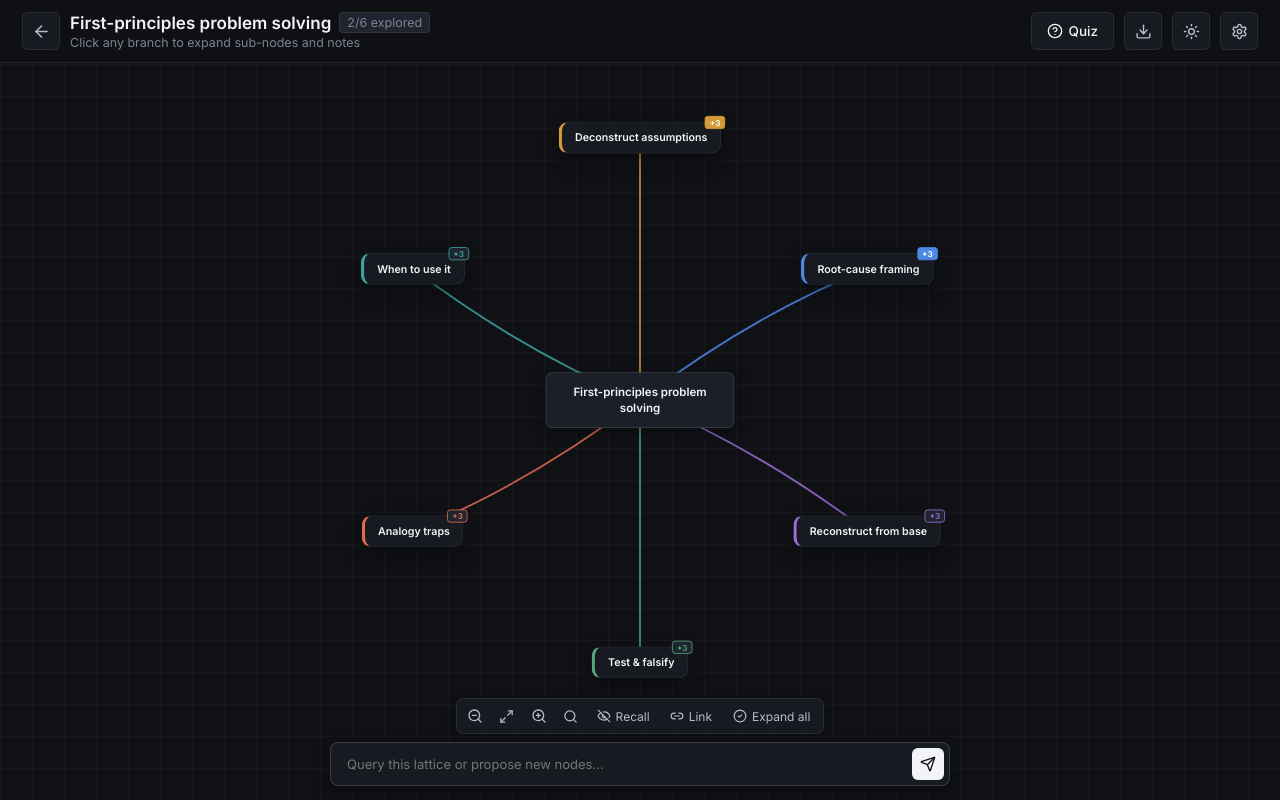
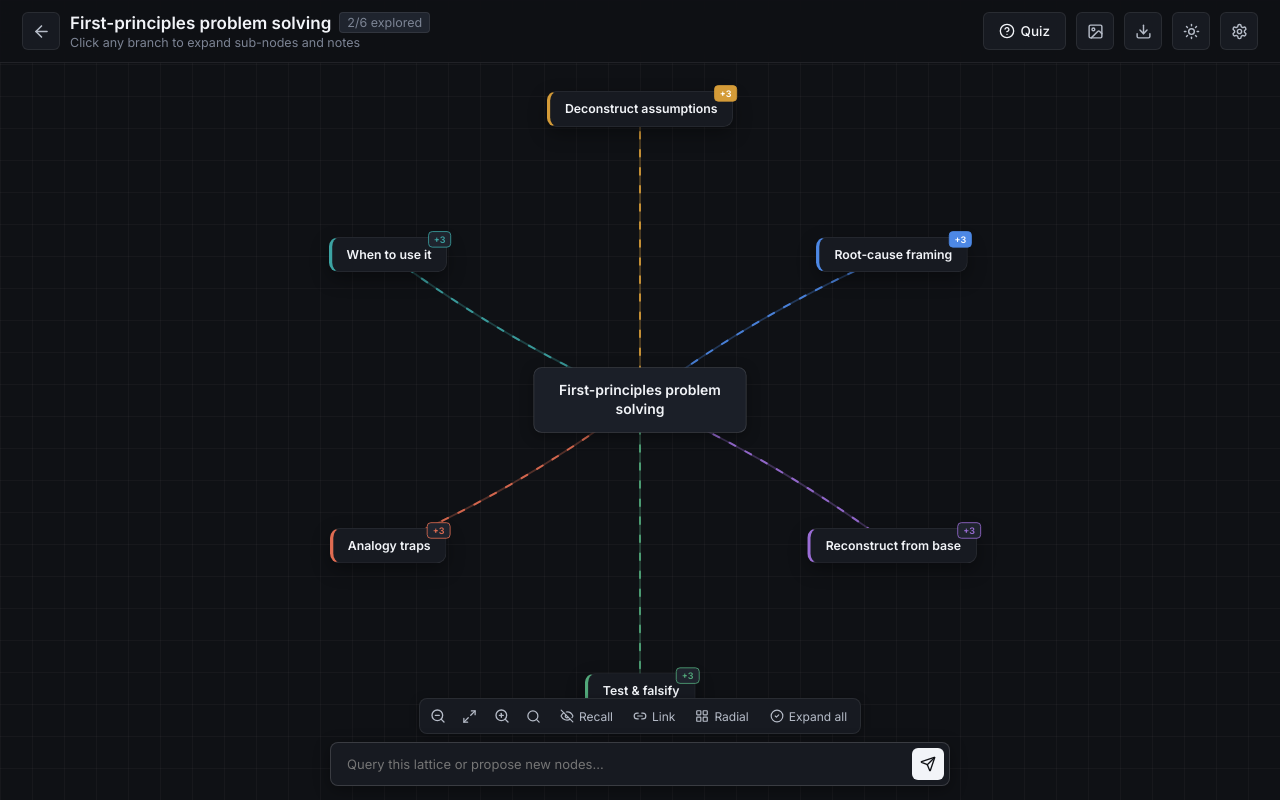
Before and after one commit to mrsingh111/branchwise, a React (Vite) app: page / in a window 1280 px wide. Both pictures are taken after a click on the button "Open Canvas". Built offline with nearby package versions, Linux system fonts and the light colour scheme; the HTML template or start-up script is replaced by a standard one.

Commit message:
Add larger map text, animated wires, layout switcher, draggable nodes, and SVG export

```diff
--- a/src/components/MindMapView.jsx
+++ b/src/components/MindMapView.jsx
@@ -21,6 +21,8 @@ import {
   Link2,
   Check,
   RotateCcw,
+  LayoutGrid,
+  Image as ImageIcon,
 } from 'lucide-react';
 import { BRANCH_COLORS } from '../data/presets';
 import { askAboutMap, expandNodeWithAI, synthesizeNodes } from '../services/aiProvider';
@@ -120,53 +122,88 @@ export default function MindMapView({
   const [linkLoading, setLinkLoading] = useState(false);
   const [activeLink, setActiveLink] = useState(null);
 
+  // Layout switcher & draggable node offsets
+  const [layoutMode, setLayoutMode] = useState('radial'); // 'radial' | 'tree' | 'org'
+  const [nodeOffsets, setNodeOffsets] = useState({});
+  const nodeDragRef = useRef({ active: false, id: null, startX: 0, startY: 0, origDx: 0, origDy: 0, moved: false });
+
   const layout = useMemo(() => {
-    const angles = getBranchAngles(map.branches.length);
-    const branchRadius = 320;
-    const childRadius = 290;
-    const leafRadius = 245;
+    const count = Math.max(1, map.branches.length);
+    const angles = getBranchAngles(count);
+    const branchRadius = 355;
+    const childRadius = 325;
+    const leafRadius = 275;
 
     const rawBranches = map.branches.map((branch, idx) => {
-      const angle = angles[idx];
-      const bx = CX + Math.cos(angle) * branchRadius;
-      const by = CY + Math.sin(angle) * branchRadius;
       const color = BRANCH_COLORS[branch.colorIdx % BRANCH_COLORS.length];
-
       const isExpanded = expandedBranches.has(branch.id);
       const children = isExpanded ? branch.children || [] : [];
-      const sectorLimit = (2 * Math.PI) / Math.max(1, map.branches.length);
-      const spread = Math.min(sectorLimit * 0.92, 0.48 * Math.max(1, children.length - 1));
-
-      const childPositions = children.map((child, cIdx) => {
+
+      let bx, by, angle;
+      let childPositions = [];
+
+      if (layoutMode === 'tree') {
+        // Left -> Right structured tree
+        const rowGap = 210;
+        const totalH = (count - 1) * rowGap;
+        bx = CX - 120 + 360;
+        by = CY - totalH / 2 + idx * rowGap;
+        angle = 0;
+
+        const cGap = 138;
+        const cTotal = (children.length - 1) * cGap;
+        childPositions = children.map((child, cIdx) => {
+          const px = bx + 320;
+          const py = by - cTotal / 2 + cIdx * cGap;
+          return { ...child, x: px, y: py, lx: px + 295, ly: py, cAngle: 0 };
+        });
+      } else if (layoutMode === 'org') {
+        // Top -> Down hierarchy
+        const colGap = 310;
+        const totalW = (count - 1) * colGap;
+        bx = CX - totalW / 2 + idx * colGap;
+        by = CY - 180 + 240;
+        angle = Math.PI / 2;
+
+        const cGap = 255;
+        const cTotal = (children.length - 1) * cGap;
+        childPositions = children.map((child, cIdx) => {
+          const px = bx - cTotal / 2 + cIdx * cGap;
+          const py = by + 210;
+          return { ...child, x: px, y: py, lx: px, ly: py + 150, cAngle: Math.PI / 2 };
+        });
+      } else {
+        // Radial
+        angle = angles[idx];
+        bx = CX + Math.cos(angle) * branchRadius;
+        by = CY + Math.sin(angle) * branchRadius;
+        const sectorLimit = (2 * Math.PI) / count;
+        const spread = Math.min(sectorLimit * 0.94, 0.5 * Math.max(1, children.length - 1));
+
+        childPositions = children.map((child, cIdx) => {
           const offset =
             children.length === 1
               ? 0
               : -spread / 2 + (cIdx / (children.length - 1)) * spread;
           const cAngle = angle + offset;
-        const r = children.length >= 3 && cIdx % 2 === 1 ? childRadius + 58 : childRadius;
+          const r = children.length >= 3 && cIdx % 2 === 1 ? childRadius + 64 : childRadius;
           const px = bx + Math.cos(cAngle) * r;
           const py = by + Math.sin(cAngle) * r;
-
           const lx = px + Math.cos(cAngle) * leafRadius;
           const ly = py + Math.sin(cAngle) * leafRadius;
-
-        return {
-          ...child,
-          x: px,
-          y: py,
-          lx,
-          ly,
-          cAngle,
-        };
-      });
+          return { ...child, x: px, y: py, lx, ly, cAngle };
+        });
+      }
 
       return { branch, bx, by, angle, color, isExpanded, childPositions };
     });
 
     // Build AABB list: [center, ...branches, ...children, ...leaves]
-    const boxes = [{ x: CX, y: CY, w: 240, h: 76 }];
+    const rootX = layoutMode === 'tree' ? CX - 120 : CX;
+    const rootY = layoutMode === 'org' ? CY - 180 : CY;
+    const boxes = [{ x: rootX, y: rootY, w: 270, h: 86 }];
     rawBranches.forEach((b) => {
-      boxes.push({ x: b.bx, y: b.by, w: b.isExpanded ? 245 : 210, h: b.isExpanded ? 105 : 48 });
+      boxes.push({ x: b.bx, y: b.by, w: b.isExpanded ? 285 : 235, h: b.isExpanded ? 128 : 54 });
     });
     const fixedCount = boxes.length;
 
@@ -174,18 +211,18 @@ export default function MindMapView({
     const leafRefs = [];
     rawBranches.forEach((b) => {
       b.childPositions.forEach((cp) => {
-        const cBox = { x: cp.x, y: cp.y, w: 195, h: 56 };
+        const cBox = { x: cp.x, y: cp.y, w: 225, h: 64 };
         boxes.push(cBox);
         childRefs.push({ cp, box: cBox });
         if (cp.summary) {
-          const lBox = { x: cp.lx, y: cp.ly, w: 215, h: 108 };
+          const lBox = { x: cp.lx, y: cp.ly, w: 250, h: 126 };
           boxes.push(lBox);
           leafRefs.push({ cp, box: lBox });
         }
       });
     });
 
-    resolveOverlaps(boxes, fixedCount, 35, 22);
+    resolveOverlaps(boxes, fixedCount, 40, 24);
 
     childRefs.forEach(({ cp, box }) => {
       cp.x = box.x;
@@ -196,8 +233,29 @@ export default function MindMapView({
       cp.ly = box.y;
     });
 
+    // Apply user drag offsets on top
+    rawBranches.forEach((b) => {
+      const bOff = nodeOffsets[b.branch.id];
+      if (bOff) {
+        b.bx += bOff.dx;
+        b.by += bOff.dy;
+      }
+      b.childPositions.forEach((cp) => {
+        const cOff = nodeOffsets[cp.id];
+        if (cOff) {
+          cp.x += cOff.dx;
+          cp.y += cOff.dy;
+        }
+        const lOff = nodeOffsets[`leaf-${cp.id}`];
+        if (lOff) {
+          cp.lx += lOff.dx;
+          cp.ly += lOff.dy;
+        }
+      });
+    });
+
     return rawBranches;
-  }, [map.branches, expandedBranches]);
+  }, [map.branches, expandedBranches, layoutMode, nodeOffsets]);
 
   const nodeCoords = useMemo(() => {
     const coords = {};
@@ -421,12 +479,89 @@ export default function MindMapView({
     URL.revokeObjectURL(url);
   };
 
+  const rootBaseX = layoutMode === 'tree' ? CX - 120 : CX;
+  const rootBaseY = layoutMode === 'org' ? CY - 180 : CY;
+  const rootOff = nodeOffsets['root'] || { dx: 0, dy: 0 };
+  const rootX = rootBaseX + rootOff.dx;
+  const rootY = rootBaseY + rootOff.dy;
+
+  const exportSvgDiagram = () => {
+    const pad = 120;
+    let minX = rootX - 150, maxX = rootX + 150, minY = rootY - 60, maxY = rootY + 60;
+    layout.forEach((b) => {
+      minX = Math.min(minX, b.bx - 160); maxX = Math.max(maxX, b.bx + 160);
+      minY = Math.min(minY, b.by - 80); maxY = Math.max(maxY, b.by + 80);
+      b.childPositions.forEach((cp) => {
+        minX = Math.min(minX, cp.x - 130, cp.lx - 130);
+        maxX = Math.max(maxX, cp.x + 130, cp.lx + 130);
+        minY = Math.min(minY, cp.y - 50, cp.ly - 70);
+        maxY = Math.max(maxY, cp.y + 50, cp.ly + 70);
+      });
+    });
+    const w = Math.round(maxX - minX + pad * 2);
+    const h = Math.round(maxY - minY + pad * 2);
+    const ox = -minX + pad;
+    const oy = -minY + pad;
+    const esc = (s) => String(s || '').replace(/&/g, '&amp;').replace(/</g, '&lt;').replace(/>/g, '&gt;');
+    const paths = layout.flatMap((b) => {
+      const p1 = `<path d="M ${rootX + ox} ${rootY + oy} L ${b.bx + ox} ${b.by + oy}" stroke="${b.color.line}" stroke-width="2" fill="none" />`;
+      const p2 = b.childPositions.flatMap((cp) => [
+        `<path d="M ${b.bx + ox} ${b.by + oy} L ${cp.x + ox} ${cp.y + oy}" stroke="${b.color.line}" stroke-width="1.6" fill="none" />`,
+        cp.summary ? `<path d="M ${cp.x + ox} ${cp.y + oy} L ${cp.lx + ox} ${cp.ly + oy}" stroke="${b.color.line}" stroke-width="1.2" stroke-dasharray="4 3" fill="none" />` : '',
+      ]);
+      return [p1, ...p2];
+    }).join('\n');
+    const nodes = [
+      `<rect x="${rootX + ox - 110}" y="${rootY + oy - 24}" width="220" height="48" rx="8" fill="#1B1F28" stroke="#475569" /><text x="${rootX + ox}" y="${rootY + oy + 5}" fill="#F2F4F8" font-family="Inter,sans-serif" font-size="14" font-weight="600" text-anchor="middle">${esc(map.title.slice(0, 32))}</text>`,
+      ...layout.flatMap((b) => [
+        `<rect x="${b.bx + ox - 105}" y="${b.by + oy - 22}" width="210" height="44" rx="8" fill="#171A21" stroke="${b.color.accent}" /><text x="${b.bx + ox}" y="${b.by + oy + 5}" fill="#F2F4F8" font-family="Inter,sans-serif" font-size="13" font-weight="600" text-anchor="middle">${esc(b.branch.label.slice(0, 28))}</text>`,
+        ...b.childPositions.map((cp) => `<rect x="${cp.x + ox - 90}" y="${cp.y + oy - 18}" width="180" height="36" rx="6" fill="#161920" stroke="#334155" /><text x="${cp.x + ox}" y="${cp.y + oy + 4}" fill="#CBD5E1" font-family="Inter,sans-serif" font-size="12" text-anchor="middle">${esc(cp.label.slice(0, 24))}</text>`),
+      ]),
+    ].join('\n');
+    const svg = `<svg xmlns="http://www.w3.org/2000/svg" width="${w}" height="${h}" viewBox="0 0 ${w} ${h}"><rect width="100%" height="100%" fill="#0F1115"/>${paths}${nodes}</svg>`;
+    const blob = new Blob([svg], { type: 'image/svg+xml' });
+    const url = URL.createObjectURL(blob);
+    const a = document.createElement('a');
+    a.href = url;
+    a.download = `${map.title.toLowerCase().replace(/[^a-z0-9]+/g, '-')}.svg`;
+    a.click();
+    URL.revokeObjectURL(url);
+  };
+
+  const startNodeDrag = (e, id) => {
+    e.stopPropagation();
+    const cur = nodeOffsets[id] || { dx: 0, dy: 0 };
+    nodeDragRef.current = {
+      active: true,
+      id,
+      startX: e.clientX,
+      startY: e.clientY,
+      origDx: cur.dx,
+      origDy: cur.dy,
+      moved: false,
+    };
+  };
+
   const onPointerDown = (e) => {
     if (e.target.closest('button') || e.target.closest('[data-node]')) return;
     draggingRef.current = true;
     dragStartRef.current = { x: e.clientX - pan.x, y: e.clientY - pan.y };
   };
   const onPointerMove = (e) => {
+    if (nodeDragRef.current.active) {
+      const dxScreen = e.clientX - nodeDragRef.current.startX;
+      const dyScreen = e.clientY - nodeDragRef.current.startY;
+      if (Math.hypot(dxScreen, dyScreen) > 4) nodeDragRef.current.moved = true;
+      const id = nodeDragRef.current.id;
+      setNodeOffsets((prev) => ({
+        ...prev,
+        [id]: {
+          dx: nodeDragRef.current.origDx + dxScreen / zoom,
+          dy: nodeDragRef.current.origDy + dyScreen / zoom,
+        },
+      }));
+      return;
+    }
     if (!draggingRef.current) return;
     setPan({
       x: e.clientX - dragStartRef.current.x,
@@ -435,6 +570,11 @@ export default function MindMapView({
   };
   const onPointerUp = () => {
     draggingRef.current = false;
+    if (nodeDragRef.current.active) {
+      setTimeout(() => {
+        nodeDragRef.current.active = false;
+      }, 0);
+    }
   };
 
   const exploredCount = (map.exploredBranchIds || []).length;
@@ -493,6 +633,14 @@ export default function MindMapView({
         >
           <HelpCircle size={isMobile ? 14 : 16} />
           <span>Quiz</span>
+        </button>
+
+        <button
+          onClick={exportSvgDiagram}
+          style={{ ...styles.roundBtn, width: isMobile ? 32 : 38, height: isMobile ? 32 : 38 }}
+          title="Export SVG Diagram"
+        >
+          <ImageIcon size={isMobile ? 15 : 17} />
         </button>
 
         <button
@@ -587,41 +735,79 @@ export default function MindMapView({
           style={{ position: 'absolute', inset: 0, pointerEvents: 'none' }}
         >
           {layout.map(({ branch, bx, by, color, childPositions }) => {
-            const midX = (CX + bx) / 2;
-            const midY = (CY + by) / 2 + (bx > CX ? -24 : 24);
+            const midX = (rootX + bx) / 2;
+            const midY = (rootY + by) / 2 + (bx > rootX ? -24 : 24);
+            const rootPath = `M ${rootX} ${rootY} Q ${midX} ${midY} ${bx} ${by}`;
             return (
               <g key={branch.id}>
-                {/* Level 0 -> Level 1 curve */}
+                {/* Level 0 -> Level 1 base + animated flowing wire */}
                 <path
-                  d={`M ${CX} ${CY} Q ${midX} ${midY} ${bx} ${by}`}
+                  d={rootPath}
                   stroke={color.line}
                   strokeWidth="2.2"
+                  strokeLinecap="round"
                   fill="none"
-                  opacity="0.85"
+                  opacity="0.32"
                 />
-                {/* Level 1 -> Level 2 curves & Level 2 -> Level 3 explanation curves */}
+                <path
+                  d={rootPath}
+                  stroke={color.line}
+                  strokeWidth="2.4"
+                  strokeLinecap="round"
+                  fill="none"
+                  opacity="0.9"
+                  className="wire-flow"
+                />
+                <circle cx={bx} cy={by} r="3.5" fill={color.line} opacity="0.85" />
+
+                {/* Level 1 -> Level 2 & Level 2 -> Level 3 animated wires */}
                 {childPositions.map((cp) => {
                   const cmx = (bx + cp.x) / 2;
                   const cmy = (by + cp.y) / 2 + (cp.x > bx ? -18 : 18);
                   const lmx = (cp.x + cp.lx) / 2 + (cp.x > bx ? 14 : -14);
                   const lmy = (cp.y + cp.ly) / 2;
+                  const childPath = `M ${bx} ${by} Q ${cmx} ${cmy} ${cp.x} ${cp.y}`;
+                  const leafPath = `M ${cp.x} ${cp.y} Q ${lmx} ${lmy} ${cp.lx} ${cp.ly}`;
                   return (
                     <g key={cp.id}>
                       <path
-                        d={`M ${bx} ${by} Q ${cmx} ${cmy} ${cp.x} ${cp.y}`}
+                        d={childPath}
+                        stroke={color.line}
+                        strokeWidth="1.8"
+                        strokeLinecap="round"
+                        fill="none"
+                        opacity="0.28"
+                      />
+                      <path
+                        d={childPath}
+                        stroke={color.line}
+                        strokeWidth="2"
+                        strokeLinecap="round"
+                        fill="none"
+                        opacity="0.85"
+                        className="wire-flow"
+                      />
+                      <circle cx={cp.x} cy={cp.y} r="3" fill={color.line} opacity="0.85" />
+                      {cp.summary && (
+                        <>
+                          <path
+                            d={leafPath}
+                            stroke={color.line}
+                            strokeWidth="1.5"
+                            strokeLinecap="round"
+                            fill="none"
+                            opacity="0.25"
+                          />
+                          <path
+                            d={leafPath}
                             stroke={color.line}
                             strokeWidth="1.7"
+                            strokeLinecap="round"
                             fill="none"
-                        opacity="0.75"
+                            opacity="0.78"
+                            className="wire-flow-slow"
                           />
-                      {cp.summary && (
-                        <path
-                          d={`M ${cp.x} ${cp.y} Q ${lmx} ${lmy} ${cp.lx} ${cp.ly}`}
-                          stroke={color.line}
-                          strokeWidth="1.4"
-                          fill="none"
-                          opacity="0.6"
-                        />
+                        </>
                       )}
                     </g>
                   );
@@ -637,16 +823,26 @@ export default function MindMapView({
             if (!a || !b) return null;
             const mx = (a.x + b.x) / 2;
             const my = (a.y + b.y) / 2 - 48;
+            const synPath = `M ${a.x} ${a.y} Q ${mx} ${my} ${b.x} ${b.y}`;
             return (
+              <g key={link.id}>
                 <path
-                key={link.id}
-                d={`M ${a.x} ${a.y} Q ${mx} ${my} ${b.x} ${b.y}`}
+                  d={synPath}
                   stroke="#D49B38"
                   strokeWidth="2"
-                strokeDasharray="6 4"
                   fill="none"
-                opacity="0.85"
+                  opacity="0.28"
                 />
+                <path
+                  d={synPath}
+                  stroke="#D49B38"
+                  strokeWidth="2.4"
+                  strokeLinecap="round"
+                  fill="none"
+                  opacity="0.95"
+                  className="wire-flow"
+                />
+              </g>
             );
           })}
         </svg>
@@ -654,11 +850,14 @@ export default function MindMapView({
         {/* Central Topic Node */}
         <div
           data-node
-          onClick={() => setSelectedNode(null)}
+          onPointerDown={(e) => startNodeDrag(e, 'root')}
+          onClick={() => {
+            if (!nodeDragRef.current.moved) setSelectedNode(null);
+          }}
           style={{
             ...styles.centerNode,
-            left: CX,
-            top: CY,
+            left: rootX,
+            top: rootY,
           }}
         >
           {map.title}
@@ -677,7 +876,9 @@ export default function MindMapView({
               <div
                 data-node
                 className="ml-node"
+                onPointerDown={(e) => startNodeDrag(e, branch.id)}
                 onClick={() => {
+                  if (nodeDragRef.current.moved) return;
                   if (linkMode) {
                     handleNodeInteraction(branch, branch, true);
                   } else {
@@ -693,23 +894,23 @@ export default function MindMapView({
                   border: '1px solid var(--border)',
                   borderLeft: `4px solid ${color.accent}`,
                   borderRadius: 12,
-                  maxWidth: isExpanded ? 240 : 205,
-                  padding: isExpanded ? '12px 15px' : '10px 16px',
+                  maxWidth: isExpanded ? 275 : 230,
+                  padding: isExpanded ? '13px 17px' : '11px 18px',
                   boxShadow: isHighlighted
                     ? `0 0 0 2px ${color.accent}, 0 12px 28px var(--shadow)`
                     : '0 8px 22px var(--shadow)',
                 }}
               >
-                <div style={{ fontWeight: 600, fontSize: 13, lineHeight: 1.3 }}>
+                <div style={{ fontWeight: 600, fontSize: 15, lineHeight: 1.32 }}>
                   {branch.label}
                 </div>
                 {isExpanded && branch.summary && (
                   <div
                     style={{
-                      fontSize: 11,
+                      fontSize: 13,
                       fontWeight: 400,
-                      lineHeight: 1.4,
-                      marginTop: 6,
+                      lineHeight: 1.45,
+                      marginTop: 7,
                       color: 'var(--text-soft)',
                     }}
                   >
@@ -743,7 +944,10 @@ export default function MindMapView({
                     <div
                       data-node
                       className="ml-node"
-                      onClick={() => handleNodeInteraction(branch, cp, false)}
+                      onPointerDown={(e) => startNodeDrag(e, cp.id)}
+                      onClick={() => {
+                        if (!nodeDragRef.current.moved) handleNodeInteraction(branch, cp, false);
+                      }}
                       style={{
                         ...styles.childNode,
                         left: cp.x,
@@ -778,7 +982,10 @@ export default function MindMapView({
                     {cp.summary && (
                       <div
                         data-node
-                        onClick={() => handleNodeInteraction(branch, cp, false)}
+                        onPointerDown={(e) => startNodeDrag(e, `leaf-${cp.id}`)}
+                        onClick={() => {
+                          if (!nodeDragRef.current.moved) handleNodeInteraction(branch, cp, false);
+                        }}
                         style={{
                           ...styles.leafText,
                           left: cp.lx,
@@ -1009,6 +1216,19 @@ export default function MindMapView({
             >
               <Link2 size={14} style={{ marginRight: 5 }} />
               Link
+            </button>
+            <button
+              onClick={() => {
+                const next = layoutMode === 'radial' ? 'tree' : layoutMode === 'tree' ? 'org' : 'radial';
+                setLayoutMode(next);
+                setNodeOffsets({});
+                setPan({ x: 0, y: 0 });
+              }}
+              style={{ ...styles.toolBtn, width: 'auto', padding: '0 9px', fontSize: 12 }}
+              title="Switch layout: Radial / Tree / Org"
+            >
+              <LayoutGrid size={14} style={{ marginRight: 5 }} />
+              {layoutMode === 'radial' ? 'Radial' : layoutMode === 'tree' ? 'Tree' : 'Org'}
             </button>
             <button
               onClick={() => {
@@ -1224,11 +1444,11 @@ const styles = {
     transform: 'translate(-50%, -50%)',
     background: 'var(--center-bg)',
     border: '1px solid var(--border-strong)',
-    borderRadius: 8,
-    padding: '14px 20px',
-    maxWidth: 230,
+    borderRadius: 10,
+    padding: '16px 24px',
+    maxWidth: 260,
     textAlign: 'center',
-    fontSize: 14,
+    fontSize: 17,
     fontWeight: 600,
     lineHeight: 1.35,
     color: 'var(--text)',
@@ -1246,10 +1466,10 @@ const styles = {
     position: 'absolute',
     top: -8,
     right: -6,
-    fontSize: 10,
+    fontSize: 11,
     fontWeight: 600,
-    padding: '1px 5px',
-    borderRadius: 4,
+    padding: '2px 6px',
+    borderRadius: 5,
     border: '1px solid',
   },
   childNode: {
@@ -1257,30 +1477,30 @@ const styles = {
     transform: 'translate(-50%, -50%)',
     background: 'var(--child-bg)',
     border: '1px solid',
-    borderRadius: 6,
-    padding: '7px 11px',
-    fontSize: 12,
+    borderRadius: 8,
+    padding: '9px 14px',
+    fontSize: 14,
     fontWeight: 500,
     color: 'var(--text)',
-    maxWidth: 185,
+    maxWidth: 215,
     display: 'inline-flex',
     alignItems: 'center',
-    gap: 7,
+    gap: 8,
     textAlign: 'left',
     cursor: 'pointer',
   },
   leafText: {
     position: 'absolute',
     transform: 'translate(-50%, -50%)',
-    width: 205,
-    fontSize: 11.5,
-    lineHeight: 1.42,
+    width: 240,
+    fontSize: 13.5,
+    lineHeight: 1.48,
     color: 'var(--text-soft)',
     textAlign: 'left',
     background: 'var(--leaf-bg)',
     border: '1px solid var(--border)',
-    padding: '7px 9px',
-    borderRadius: 6,
+    padding: '9px 12px',
+    borderRadius: 8,
     boxShadow: '0 2px 8px var(--shadow)',
     cursor: 'pointer',
   },
```
Also changed, not shown: src/index.css (+19 -0 lines), 1 other file (tests, documents, lock files or other folders). Lines whose indentation alone changed are shown as unchanged.
